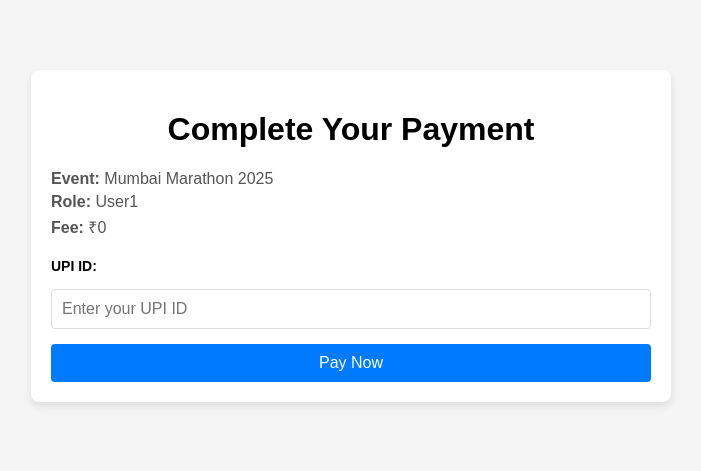
After one commit to Manya200/sports_event_mgmt, a Django app: a page that uses events/templates/payment_page.html in a window 1280 px wide. The commit adds this page. Shown: the top 471 px of the page, without its empty margins (289-990 px from the left). Run offline with Django 5.2, Linux system fonts and the light colour scheme; data comes from the database, SQL or seed files in the repository; both versions use the stored data as it was after the commit.

Commit message:
added dummy payment

```diff
--- /dev/null
+++ b/events/templates/payment_page.html
@@ -0,0 +1,83 @@
+<!DOCTYPE html>
+<html lang="en">
+<head>
+    <meta charset="UTF-8">
+    <meta name="viewport" content="width=device-width, initial-scale=1.0">
+    <title>Payment Page</title>
+    <style>
+        body {
+            font-family: Arial, sans-serif;
+            background-color: #f5f5f5;
+            margin: 0;
+            padding: 20px;
+        }
+        .container {
+            max-width: 600px;
+            margin: 50px auto;
+            background: #fff;
+            border-radius: 8px;
+            box-shadow: 0 4px 8px rgba(0, 0, 0, 0.1);
+            padding: 20px;
+        }
+        h1 {
+            text-align: center;
+        }
+        .event-details {
+            margin-bottom: 20px;
+        }
+        .event-details p {
+            margin: 5px 0;
+            color: #555;
+        }
+        form {
+            display: flex;
+            flex-direction: column;
+            gap: 15px;
+        }
+        label {
+            font-size: 14px;
+            font-weight: bold;
+        }
+        input, select, button {
+            padding: 10px;
+            font-size: 16px;
+            border-radius: 4px;
+            border: 1px solid #ddd;
+        }
+        button {
+            background-color: #007bff;
+            color: #fff;
+            border: none;
+            cursor: pointer;
+        }
+        button:hover {
+            background-color: #0056b3;
+        }
+    </style>
+</head>
+<body>
+    <div class="container">
+        <h1>Complete Your Payment</h1>
+        <div class="event-details">
+            <p><strong>Event:</strong> {{ event.name }}</p>
+            <p><strong>Role:</strong> {{ user_role|title }}</p>
+            <p><strong>Fee:</strong>
+                {% if user_role == "participant" %}
+                    ₹500
+                {% elif user_role == "viewer" %}
+                    ₹100
+                {% else %}
+                    ₹0
+                {% endif %}
+            </p>
+        </div>
+        <form action="{% url 'process_payment' user_role event.id %}" method="POST">
+            {% csrf_token %}
+            <label for="upi_id">UPI ID:</label>
+            <input type="text" id="upi_id" name="upi_id" required placeholder="Enter your UPI ID">
+
+            <button type="submit">Pay Now</button>
+        </form>
+    </div>
+</body>
+</html>
--- a/events/urls.py
+++ b/events/urls.py
@@ -9,5 +9,7 @@
     path('register/<int:event_id>/', views.register_for_event, name='register_for_event'),
     path('register/participant/<int:event_id>/', views.register_participant, name='register_participant'),
     path('buy/ticket/<int:event_id>/', views.buy_ticket, name='buy_ticket'),
-
+    path('events/pay/<str:user_role>/<int:event_id>/', views.payment_page, name='payment_page'),
+    path('payment/<str:user_role>/<int:event_id>/', views.payment_page, name='payment_page'),
+    path('events/process_payment/<str:user_role>/<int:event_id>/', views.process_payment, name='process_payment'),
 ]
--- a/events/views.py
+++ b/events/views.py
@@ -8,47 +8,11 @@
 from django.shortcuts import render, get_object_or_404, redirect
 from .models import Event, EventRegistration ,RegisteredParticipant, EventViewer
 from django.contrib import messages
+from django.core.mail import send_mail
+from django.conf import settings
 
 def homepage(request):
     return render(request, 'homepage.html')
-
-# # Defineing a view to handle the login functionality
-# @login_required
-# def dashboard(request):
-#     user = request.user
-
-#     if user.groups.filter(name='Event Organizer').exists():
-#         return redirect('event_organizer_dashboard')
-#     elif user.groups.filter(name='Venue Manager').exists():
-#         return redirect('venue_manager_dashboard')
-#     elif user.groups.filter(name='User (Participant)').exists():
-#         return redirect('participant_dashboard')
-#     else:
-#         return render(request, 'error.html', {'message': 'Unauthorized access!'})
-
-# # Defineing a view to handle the login functionality of participant
-# @login_required
-# def participant_dashboard(request):
-#     return render(request, 'participant_dashboard.html')
-
-# # Defineing a view to handle the login functionality of event organizer.
-# @login_required
-# def event_organizer_dashboard(request):
-#     return render(request, 'event_organizer_dashboard.html')
-
-# # Defineing a view to handle the login functionality of venue manager.
-# @login_required
-# def venue_manager_dashboard(request):
-#     return render(request, 'venue_manager_dashboard.html')
-
-# from django.contrib.auth.views import LoginView
-# from django.urls import reverse_lazy
-
-# class CustomLoginView(LoginView):
-#     template_name = 'registration/login.html'
-
-#     def get_success_url(self):
-#         return reverse_lazy('dashboard')
 
 # Custom Login View
 class CustomLoginView(LoginView):
@@ -112,6 +76,7 @@
     participant = RegisteredParticipant(user=request.user, event=event, registration_fee=registration_fee)
     participant.save()
     messages.success(request, "You have successfully registered for the event. All the best!")
+
     return redirect('participant_dashboard')
 
 def buy_ticket(request, event_id):
@@ -121,3 +86,42 @@
     viewer.save()
     messages.success(request, "Your ticket has been successfully booked.")
     return redirect('participant_dashboard')
+# to send notification on email
+def send_email_notification(user, role, event):
+    subject = "Registration/Ticket Confirmation"
+    if role == "Participant":
+        message = f"Dear {user.username},\n\nYou have successfully registered for the event: {event.name}. All the best!"
+    elif role == "Viewer":
+        message = f"Dear {user.username},\n\nYour ticket for the event: {event.name} has been successfully booked. Enjoy the event!"
+
+    recipient_list = [user.email]
+    from_email = settings.EMAIL_HOST_USER
+
+    send_mail(subject, message, from_email, recipient_list)
+
+
+def payment_page(request, user_role, event_id):
+    event = get_object_or_404(Event, id=event_id)
+    return render(request, 'payment_page.html', {'event': event, 'user_role': user_role})
+
+def process_payment(request, user_role, event_id):
+    if request.method == "POST":
+        upi_id = request.POST.get('upi_id')
+        event = get_object_or_404(Event, id=event_id)
+
+        if user_role == "participant":
+            # Save participant registration
+            participant = RegisteredParticipant(user=request.user, event=event, registration_fee=500)
+            participant.save()
+            messages.success(request, "You have successfully registered for the event. All the best!")
+            send_email_notification(request.user, "Participant", event)
+        elif user_role == "viewer":
+            # Save viewer ticket
+            viewer = EventViewer(user=request.user, event=event, ticket_price=100)
+            viewer.save()
+            messages.success(request, "Your ticket has been successfully booked.")
+            send_email_notification(request.user, "Viewer", event)
+
+        return redirect('participant_dashboard')
+    else:
+        return redirect('error')
```
Also changed, not shown: events/templates/dashboard/participant_dashboard.html (+51 -2 lines), db.sqlite3, events/migrations/0002_eventregistration_eventviewer_registeredparticipant.py (added).
